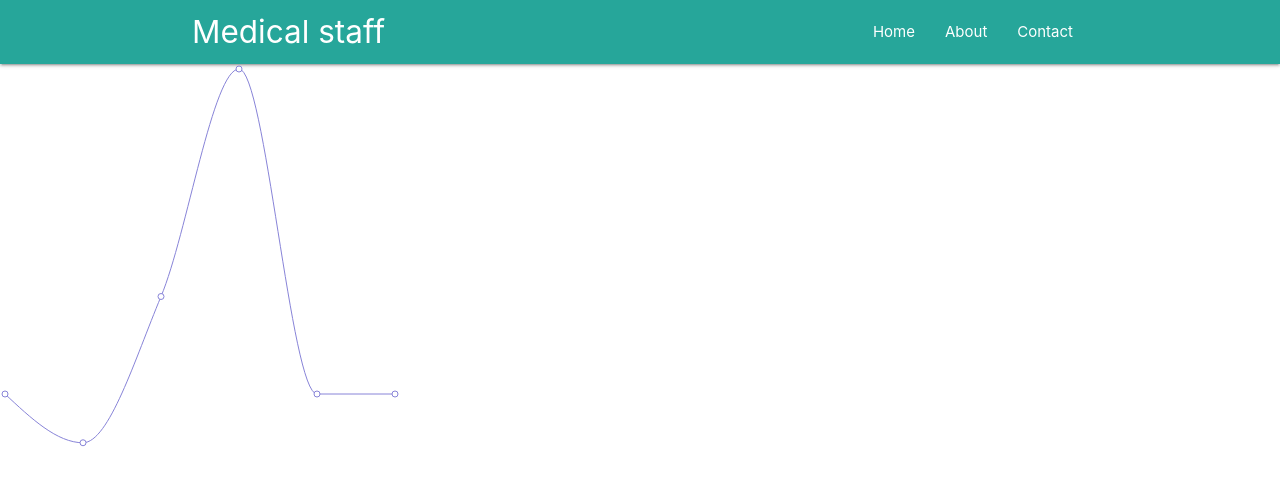
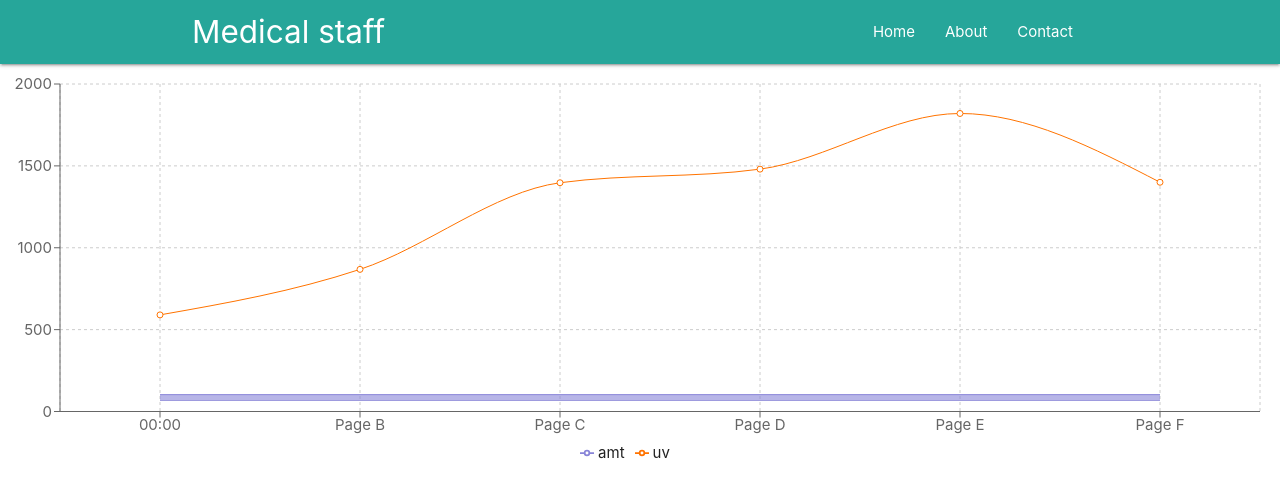
Before and after one commit to artworkjpm/roche-app-jm, a React (Create React App) app: page /patients/1/1 in a window 1280 px wide. Shown: the top 496 px of the page. Built offline with nearby package versions, Linux system fonts and the light colour scheme.

Commit message:
Update graph.js

```diff
--- a/src/components/medico/graph.js
+++ b/src/components/medico/graph.js
@@ -1,29 +1,75 @@
-import React, { Component } from "react";
-import { LineChart, Line } from "recharts";
+import React, { PureComponent } from "react";
+import { ResponsiveContainer, ComposedChart, Line, Area, XAxis, YAxis, CartesianGrid, Tooltip, Legend } from "recharts";
 
-class Graph extends Component {
-  constructor(props) {
-    super(props);
-    this.state = {};
+const data = [
+  {
+    name: "00:00",
+    uv: 590,
+    pv: 1800,
+    amt: [65, 103],
+    cnt: 1000
+  },
+  {
+    name: "Page B",
+    uv: 868,
+    pv: 967,
+    amt: [65, 103],
+    cnt: 1000
+  },
+  {
+    name: "Page C",
+    uv: 1397,
+    pv: 1098,
+    amt: [65, 103],
+    cnt: 1000
+  },
+  {
+    name: "Page D",
+    uv: 1480,
+    pv: 1200,
+    amt: [65, 103],
+    cnt: 1000
+  },
+  {
+    name: "Page E",
+    uv: 1820,
+    pv: 1108,
+    amt: [65, 103],
+    cnt: 1000
+  },
+  {
+    name: "Page F",
+    uv: 1400,
+    pv: 680,
+    amt: [65, 103],
+    cnt: 1000
   }
+];
+
+export default class Graph extends PureComponent {
+  static jsfiddleUrl = "https://jsfiddle.net/alidingling/9xopwa9v/";
+
   render() {
-    const data = [
-      { name: "Page A", uv: 400, pv: 2400, amt: 2400 },
-      { name: "Page A", uv: 100, pv: 2400, amt: 2400 },
-      { name: "Page A", uv: 1000, pv: 2400, amt: 2400 },
-      { name: "Page A", uv: 2400, pv: 2400, amt: 2400 },
-      { name: "Page A", uv: 400, pv: 2400, amt: 2400 },
-      { name: "Page A", uv: 400, pv: 2400, amt: 2400 }
-    ];
-
-    const renderLineChart = (
-      <LineChart width={400} height={400} data={data}>
-        <Line type="monotone" dataKey="uv" stroke="#8884d8" />
-      </LineChart>
+    return (
+      <ResponsiveContainer width="100%" height={400}>
+        <ComposedChart
+          data={data}
+          margin={{
+            top: 20,
+            right: 20,
+            left: 0,
+            bottom: 0
+          }}
+        >
+          <CartesianGrid strokeDasharray="3 3" />
+          <XAxis dataKey="name" />
+          <YAxis />
+          <Tooltip />
+          <Legend />
+          <Area type="monotone" dataKey="amt" fill="#8884d8" stroke="#8884d8" />
+          <Line type="monotone" dataKey="uv" stroke="#ff7300" />
+        </ComposedChart>
+      </ResponsiveContainer>
     );
-
-    return <div>{renderLineChart}</div>;
   }
 }
-
-export default Graph;
```
